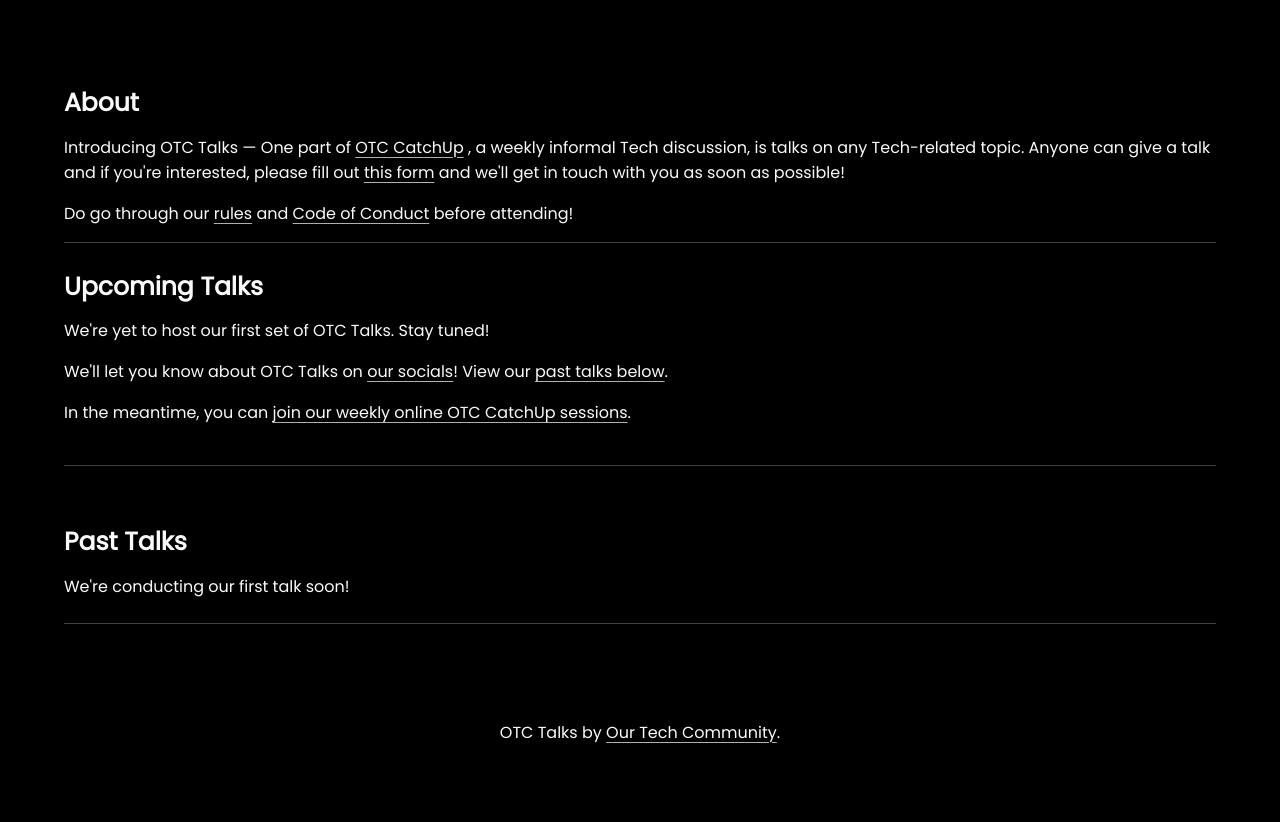
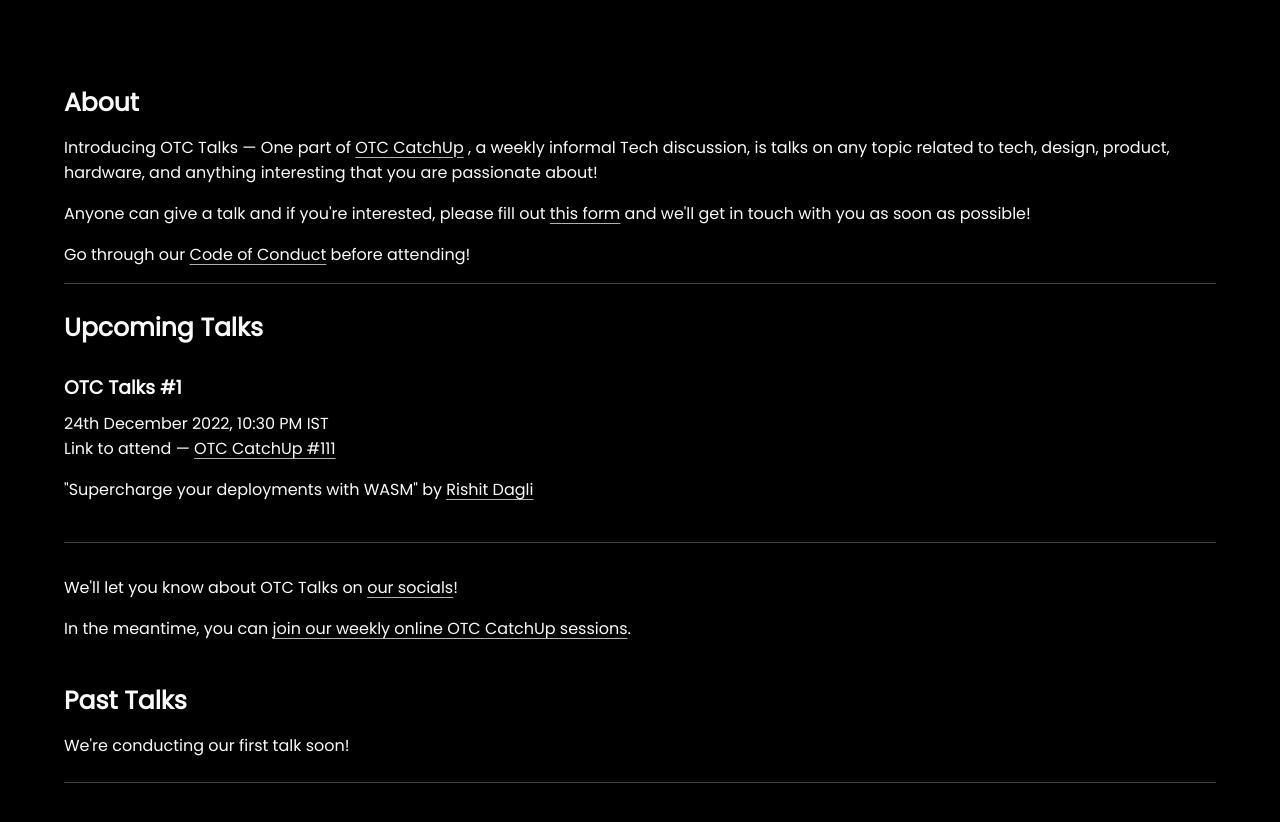
Before and after one commit to OurTechCommunity/talks, a plain HTML site: page index.html in a window 1280 px wide. Shown: the part 680-1502 px from the top of the page. Before the commit the page ends 1457 px from the top, so only its background shows below. Drawn offline with Linux system fonts and the light colour scheme; a web font is replaced by a local one.

Commit message:
:sparkles: feat: add details of OTC Talks 1

```diff
--- a/index.html
+++ b/index.html
@@ -13,7 +13,10 @@
 		<meta property="og:site_name" content="OTC Talks" />
 		<meta property="og:title" content="OTC Talks" />
 		<meta property="og:type" content="website" />
-		<meta property="og:description" content="OTC Talks — on any Tech-related topic. Anyone can give a talk and if you're interested, please fill out a form and we'll get in touch with you as soon as possible!" />
+		<meta
+			property="og:description"
+			content="OTC Talks — on any Tech-related topic. Anyone can give a talk and if you're interested, please fill out a form and we'll get in touch with you as soon as possible!"
+		/>
 		<meta property="og:url" content="https://talks.ourtech.community" />
 		<meta
 			property="og:image"
@@ -106,7 +109,7 @@
 
 		<h1>OTC Talks</h1>
 		<h2>A series of lightning talks.</h2>
-		<img id="main-bg" src="static/img/bg.svg" alt="wave patterns">
+		<img id="main-bg" src="static/img/bg.svg" alt="wave patterns" />
 
 		<div id="cta-wrapper">
 			<a id="white-bg-cta" href="/cfp">Give a Talk</a>
@@ -117,18 +120,25 @@
 		<main id="main-content">
 			<h2 id="about">About</h2>
 			<p>
-				Introducing OTC Talks —
-				One part of
+				Introducing OTC Talks — One part of
 				<a
 					href="https://catchup.ourtech.community"
 					target="_blank"
 					rel="noreferrer"
 					>OTC CatchUp</a
 				>
-				, a weekly informal Tech discussion, is talks on any Tech-related topic. Anyone can give a talk and if you're interested, please fill out <a href="./cfp">this form</a> and we'll get in touch with you as soon as possible!
+				, a weekly informal Tech discussion, is talks on any topic
+				related to tech, design, product, hardware, and anything
+				interesting that you are passionate about!
+			</p>
+
+			<p>
+				Anyone can give a talk and if you're interested, please fill out
+				<a href="./cfp">this form</a> and we'll get in touch with you as
+				soon as possible!
 			</p>
 			<p>
-				Do go through our <a href="/rules">rules</a> and
+				Go through our
 				<a
 					href="https://ourtech.community/coc"
 					target="_blank"
@@ -143,9 +153,25 @@
 			<h2 id="upcoming-talks">Upcoming Talks</h2>
 
 			<div class="event">
+				<h3>OTC Talks #1</h3>
+				<div>24th December 2022, 10:30 PM IST</div>
 				<p>
-					We're yet to host our first set of OTC Talks. Stay tuned!
+					Link to attend —
+					<a href="https://catchup.ourtech.community/attend"
+						>OTC CatchUp #111</a
+					>
 				</p>
+
+				<p>
+					"Supercharge your deployments with WASM" by
+					<a
+						href="https://www.rishit.tech"
+						target="_blank"
+						rel="noreferrer"
+						>Rishit Dagli</a
+					>
+				</p>
+			</div>
 
 			<p>
 				We'll let you know about OTC Talks on
@@ -154,8 +180,8 @@
 					target="_blank"
 					rel="noreferrer"
 					>our socials</a
-					>! View our
-					<a href="#past-talks">past talks below</a>.
+				>!
+				<!-- View our <a href="#past-talks">past talks below</a>. -->
 			</p>
 
 			<p>
@@ -167,13 +193,10 @@
 					>join our weekly online OTC CatchUp sessions</a
 				>.
 			</p>
-			</div>
 
 			<h2 id="past-talks">Past Talks</h2>
 
-			<div class="event">
-                We're conducting our first talk soon!
-			</div>
+			<div class="event">We're conducting our first talk soon!</div>
 		</main>
 
 		<footer>
```
Also changed, not shown: cfp.html (+3 -2 lines), static/css/style.css (line endings or trailing spaces). Lines whose indentation alone changed are shown as unchanged.
